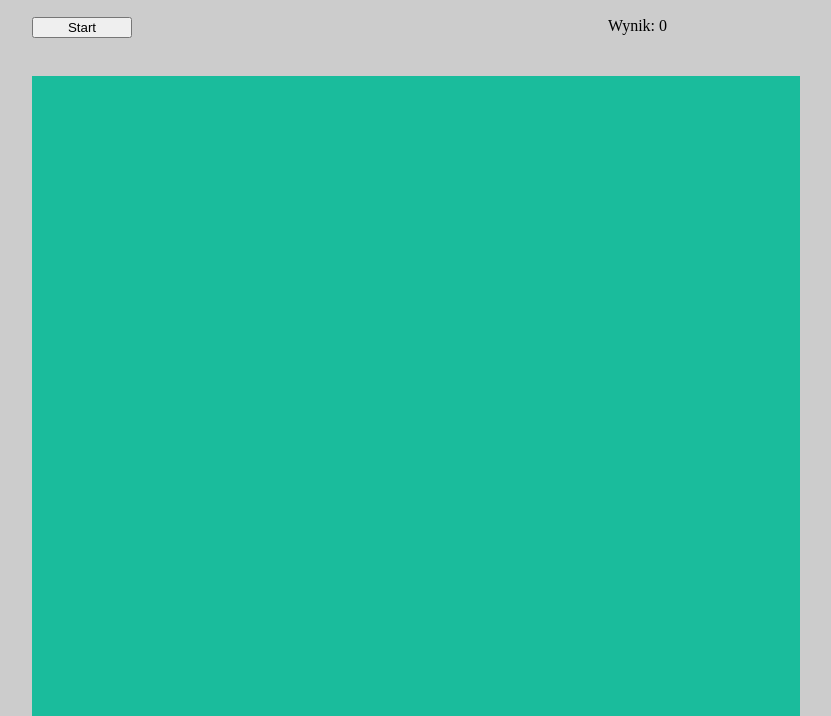
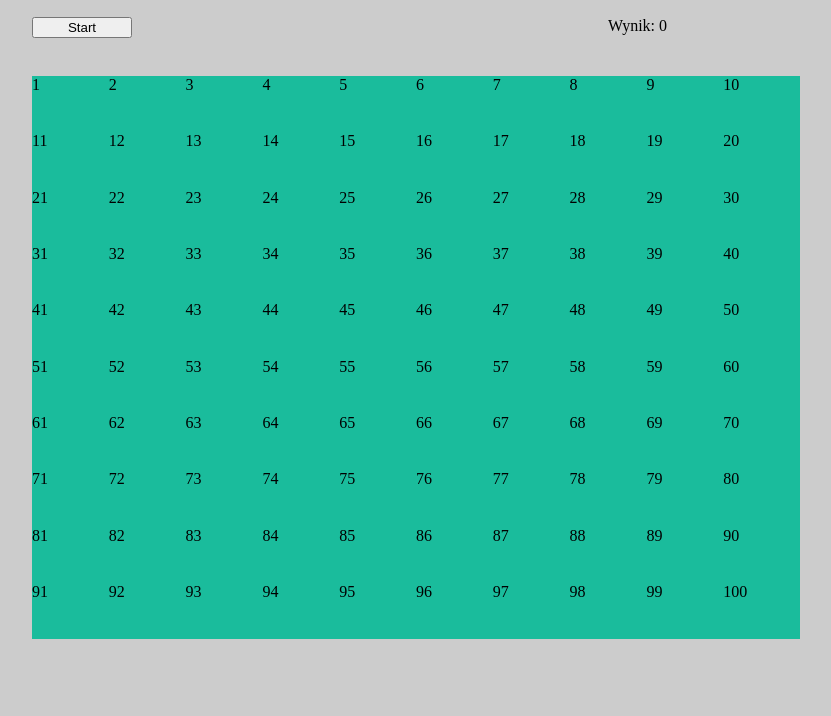
Before and after one commit to AdrianNiewiadomski/Snake-Game, a plain HTML site: page index.html in a window 1280 px wide. Shown: the part 84-800 px from the top of the page, without its empty margins (224-1055 px from the left). Drawn offline with Linux system fonts and the light colour scheme.

Commit message:
Dodano zewnętrzny skrypt JS. Utworzono funkcję init() wypełniającą planszę ponumerowanymi divami. Funkcja init jest wywoływana z dokumentu html.

```diff
--- a/index.html
+++ b/index.html
@@ -4,6 +4,7 @@
         <meta charset="utf-8">
         <title>Gra wąż</title>
         <link rel="stylesheet" href="style.css">
+        <script src="script.js" charset="utf-8"></script>
     </head>
     <body>
         <section>
@@ -16,5 +17,8 @@
             </header>
             <div id="plansza"></div>
         </section>
+        <script type="text/javascript">
+            init();
+        </script>
     </body>
 </html>
--- /dev/null
+++ b/script.js
@@ -0,0 +1,12 @@
+function init(){
+    var kod = "";
+    var nr = 0;
+    for(var i=0; i<10; i++){
+        for(var j=0; j<10; j++){
+            nr = 10*i + j +1;
+            kod += '<div class="pole">'+nr+'</div>'
+        }
+        kod +='<div class="clear"></div>';
+    }
+    document.getElementById('plansza').innerHTML = kod;
+}
--- a/style.css
+++ b/style.css
@@ -39,5 +39,14 @@ header div button{
     height: 80%;
     padding-bottom: 10%;
     min-width: 700px;
+
+}
+.pole{
+    width: 10%;
+    height: 10%;
+    float: left;
     background-color: #1abc9c;
 }
+.clear{
+    clear: both;
+}
```
